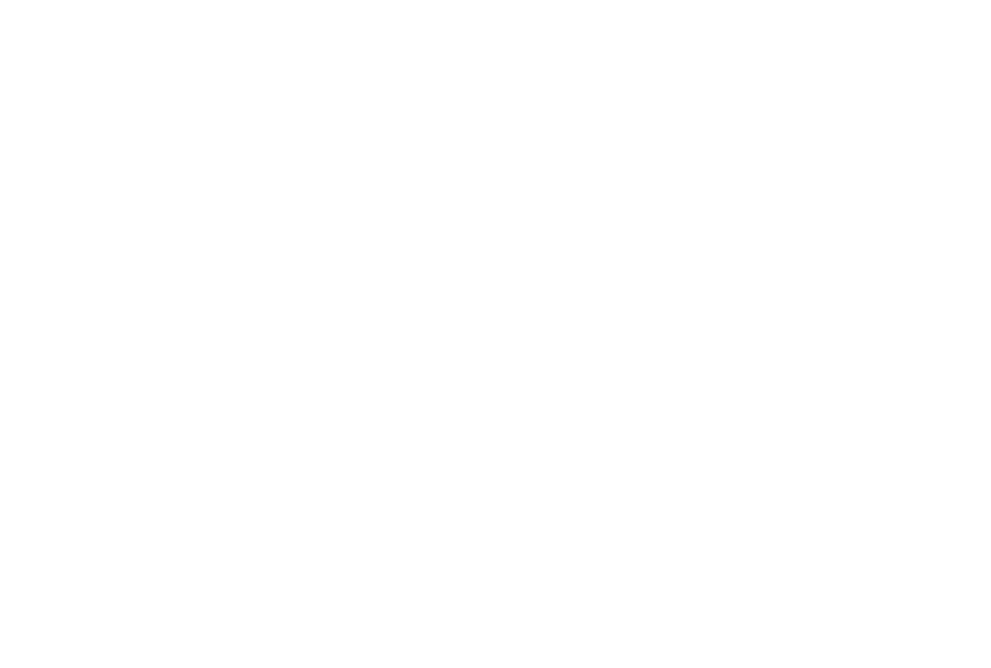
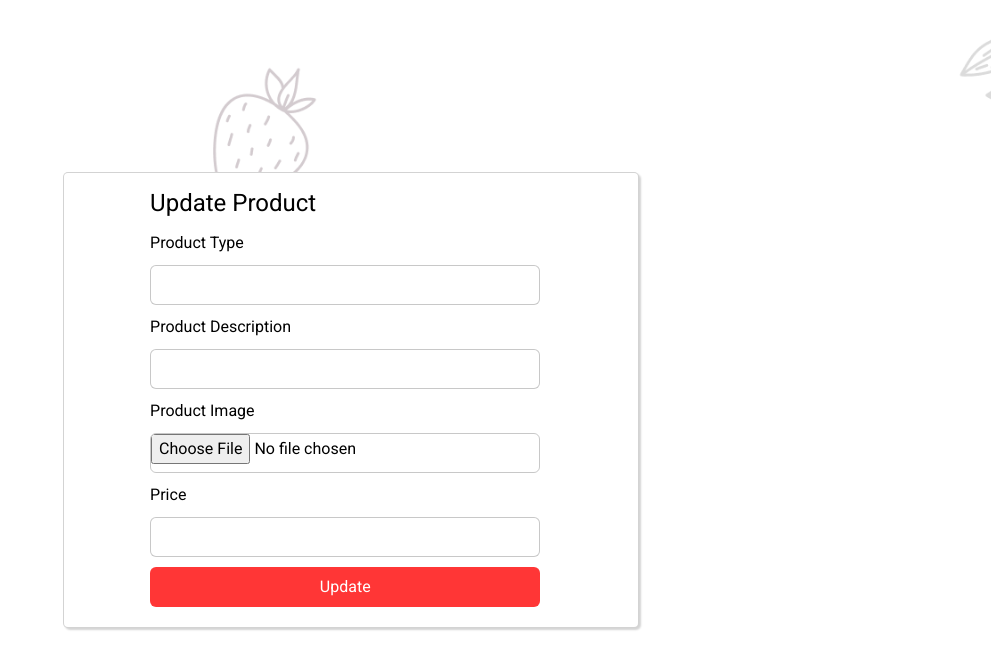
Before and after one commit to nzayisengaemmy939/Etx-cohort2-react, a React (Vite) app: page /update/1 in a window 1280 px wide. Before the commit this address had no page. Shown: the top 668 px of the page, without its empty margins (289-1280 px from the left). Built offline with nearby package versions, Linux system fonts and the light colour scheme; no server answers; the database is empty.

Commit message:
anather changes

```diff
--- a/src/App.jsx
+++ b/src/App.jsx
@@ -2,7 +2,9 @@ import React from 'react';
 import { BrowserRouter as Router, Route, Routes } from 'react-router-dom';
 import All from './Components/All';
 import { ProductProvider } from './Components/ProductContext';
+import { Form } from 'react-router-dom';
 import Detail from './Components/detail';
+import Update from './Components/Update';
 
 const App = () => {
   return (
@@ -11,6 +13,7 @@ const App = () => {
       <Routes>
         <Route path="/" element={<All />} />
         <Route path="/product/:id" element={<Detail />} />
+        <Route path='/update/:id' element={<Update />}/>
       </Routes>
     </Router>
     </ProductProvider>
--- a/src/Components/Navbar.jsx
+++ b/src/Components/Navbar.jsx
@@ -16,11 +16,7 @@ const Navbar = () => {
     setNav(!nav);
   };
 
-  const toggleProduct = (event) => {
-    // Stop event propagation to ensure click is handled only in this element
 
-    setProduct(!product);
-  };
 
   return (
     <div className="w-full h-[180px] text-red content-center">
@@ -55,7 +51,6 @@ const Navbar = () => {
           />
           <div
             className="flex gap-5 items-center border p-2 rounded-full cursor-pointer"
-            onClick={toggleProduct}
           >
             <img src={cart} alt="Cart Icon" className="w-[46px] h-[46px]" />
             <p>Cart ({productCount})</p>
@@ -109,7 +104,7 @@ const Navbar = () => {
           </div>
         </div>
       </div>
-      {product&& <SubmitProduct onClose={toggleProduct}></SubmitProduct>}
+
 
     </div>
   );
--- /dev/null
+++ b/src/Components/Update.jsx
@@ -0,0 +1,141 @@
+// src/Components/add_product/Form.jsx
+import React, { useEffect, useState } from "react";
+import {useNavigate} from "react-router-dom"
+import { db, storage } from "../../fireBase/config";
+import { IoMdClose } from "react-icons/io";
+import { doc, getDoc, updateDoc } from "firebase/firestore";
+import { ref, uploadBytes, getDownloadURL } from "firebase/storage";
+import { useParams } from "react-router-dom";
+import agriculture from "../assets/agriculture.png";
+
+
+const Update = ({ onClose }) => {
+  const { id } = useParams(); // Get the product ID from the URL
+  const [type, setType] = useState("");
+  const [des, setDes] = useState("");
+  const [image, setImage] = useState(null);
+  const [price, setPrice] = useState("");
+  const [existingImage, setExistingImage] = useState(""); // To hold the existing image URL
+  const [loading,setLoading]=useState(false)
+
+
+  // Fetch product data when component mounts
+  useEffect(() => {
+    const fetchProduct = async () => {
+      try {
+        const docRef = doc(db, "products", id);
+        const docSnap = await getDoc(docRef);
+        if (docSnap.exists()) {
+          const data = docSnap.data();
+          setType(data.type);
+          setDes(data.des);
+          setPrice(data.price);
+          setExistingImage(data.image); // Set the existing image URL
+        } else {
+          console.log("No such document!");
+        }
+      } catch (error) {
+        console.log("Error fetching document: ", error);
+      }
+    };
+
+    fetchProduct();
+  }, [id]);
+
+  // Function to handle form submission
+const navigate=useNavigate()
+
+  const updateProduct = async (e) => {
+    e.preventDefault();
+
+    if (!type || !des || !price) {
+      console.log("Please fill in all required fields.");
+      return;
+    }
+
+    try {
+        setLoading(true)
+      let imageURL = existingImage; // Use existing image URL if no new image is provided
+
+      if (image) {
+        const storageRef = ref(storage, `images/${image.name}`);
+        await uploadBytes(storageRef, image);
+        imageURL = await getDownloadURL(storageRef);
+      }
+
+      const docRef = doc(db, "products", id);
+      await updateDoc(docRef, {
+        type,
+        des,
+        image: imageURL,
+        price,
+      });
+navigate("/")
+      console.log("Document updated with ID: ", id);
+
+      if (onClose) onClose(); // Close form after update
+    } catch (error) {
+      console.log("Error updating document: ", error);
+    }
+  };
+
+  return (
+    <div className="h-screen flex justify-center items-center"  style={{
+        backgroundImage: `url(${agriculture})`,
+        backgroundSize: "cover",
+        backgroundPosition: "center",
+        backgroundRepeat: "no-repeat",
+      }}>
+      <div className="submit-case">
+        <form onSubmit={updateProduct}>
+          <p className="pt-3">Update Product</p>
+          <label>
+            <span>Product Type</span>
+            <input
+              id="type"
+              className="subject"
+              value={type}
+              onChange={(e) => setType(e.target.value)}
+              required
+            />
+          </label>
+          <label>
+            <span>Product Description</span>
+            <input
+              id="des"
+              className="topic"
+              value={des}
+              onChange={(e) => setDes(e.target.value)}
+              required
+            />
+          </label>
+          <label>
+            <span>Product Image</span>
+            <input
+              type="file"
+              onChange={(e) => setImage(e.target.files[0])}
+            />
+            {existingImage && (
+              <div>
+                <img src={existingImage} alt="Existing Product" style={{ width: '100px', height: '100px' }} />
+              </div>
+            )}
+          </label>
+          <label>
+            <span>Price</span>
+            <input
+              id="price"
+              className="topic"
+              value={price}
+              onChange={(e) => setPrice(e.target.value)}
+              required
+            />
+          </label>
+          <button type="submit">{loading?"Updating...":"Update"}</button>
+        </form>
+      </div>
+    </div>
+  );
+};
+
+export default Update;
--- a/src/Components/add_product/Form.jsx
+++ b/src/Components/add_product/Form.jsx
@@ -12,6 +12,7 @@ const SubmitProduct = ({ onClose }) => {
   const [des, setDes] = useState("");
   const [image, setImage] = useState(null);
   const [price, setPrice] = useState("");
+  const [loading,setLoading]=useState(false)
 
   const addProduct = async (e) => {
     e.preventDefault();
@@ -22,11 +23,14 @@ const SubmitProduct = ({ onClose }) => {
     }
 
     try {
+      setLoading(true)
+
       const storageRef = ref(storage, `images/${image.name}`);
       await uploadBytes(storageRef, image);
       const imageURL = await getDownloadURL(storageRef);
 
       const productsCollection = collection(db, "products");
+
       const docRef = await addDoc(productsCollection, {
         type,
         des,
@@ -40,6 +44,7 @@ const SubmitProduct = ({ onClose }) => {
       setDes("");
       setImage(null);
       setPrice("");
+      setLoading(false)
       window.location.reload();
       if (onClose) onClose();
     } catch (error) {
@@ -93,7 +98,7 @@ const SubmitProduct = ({ onClose }) => {
               required
             />
           </label>
-          <button type="submit">Submit</button>
+          <button type="submit">{loading?"Submitting...":"Submit"}</button>
         </form>
       </div>
     </div>
--- a/src/Components/add_product/form.css
+++ b/src/Components/add_product/form.css
@@ -73,3 +73,24 @@ width: 45%;
     color: white;
     margin-bottom: 20px;
 }
+@media (max-width: 600px) {
+    .submit-case{
+        width: 90%;
+    }
+    .submit-case label{
+width: 90%;
+    }
+    .submit-case button{
+        width: 73%;
+            }
+            .close{
+                position: relative;
+                right: -250px;
+                top: 14px;
+                /* margin-right: 20px; */
+                /* margin-top: 20px; */
+
+                font-size: 18px;
+                color: hsla(0, 100%, 50%, 0.589);
+            }
+}
--- a/src/Components/detail.jsx
+++ b/src/Components/detail.jsx
@@ -38,19 +38,19 @@ const Detail = () => {
         backgroundRepeat: "no-repeat",
       }}
     >
-      <div className="w-[80%] bg-white p-4 rounded-lg shadow-lg flex">
-        <div className="w-[50%] h-screen">
+      <div className="w-[90%] bg-white p-4 rounded-lg shadow-lg flex flex-col md:w-[80%] md:flex">
+        <div className="w-[100%] h-screen md:w-[50%]">
         <img src={img} alt={name} className="mb-4  h-full w-full" />
 
         </div>
-        <div className="w-[50%] flex flex-col justify-center items-center">
+        <div className="w-[100%] flex flex-col mt-4 justify-center items-center md-[50%]">
         <h2 className="text-xl font-bold mb-4 text-[#274C5B]"><span className="text-md text-black">Name:</span>{name}</h2>
         <p className="mb-2 text-[#274C5B]"><span className="text-md text-black">description:</span>{exp}</p>
         <p className="text-gray-900 font-semibold"><span className="text-md text-black">Price:</span>{price}</p>
         <div className=" flex gap-10 mt-3">
           <button
             className="py-1 px-4 rounded-md text-white"
-            style={{ backgroundColor: "green" }}
+            style={{ backgroundColor: "#7EB693" }}
             onClick={handleUpdate}
           >
             Update
--- /dev/null
+++ b/src/Components/slide.css
@@ -0,0 +1,15 @@
+/* styles.css or your component's CSS file */
+@keyframes slideInFromRight {
+    0% {
+      transform: translateX(100%);
+      opacity: 0;
+    }
+    100% {
+      transform: translateX(0);
+      opacity: 1;
+    }
+  }
+
+  .slide-in {
+    animation: slideInFromRight 0.5s ease-out;
+  }
```
Also changed, not shown: src/Components/Card.jsx (+5 -4 lines), src/Components/Product.jsx (+34 -16 lines).
